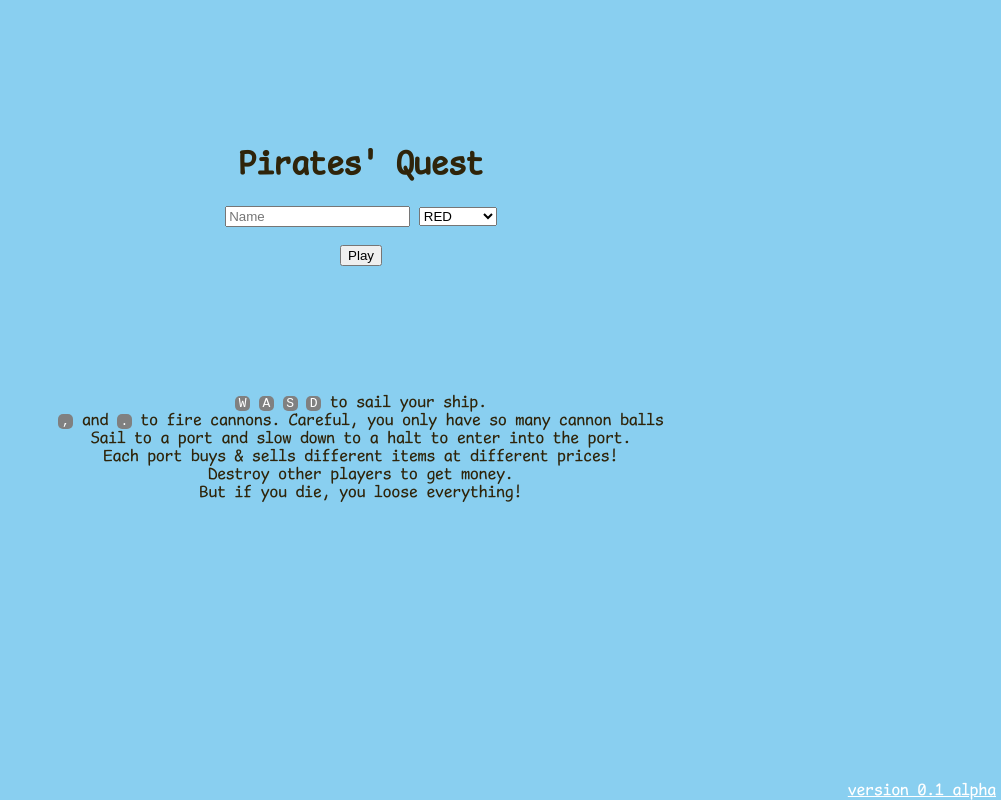
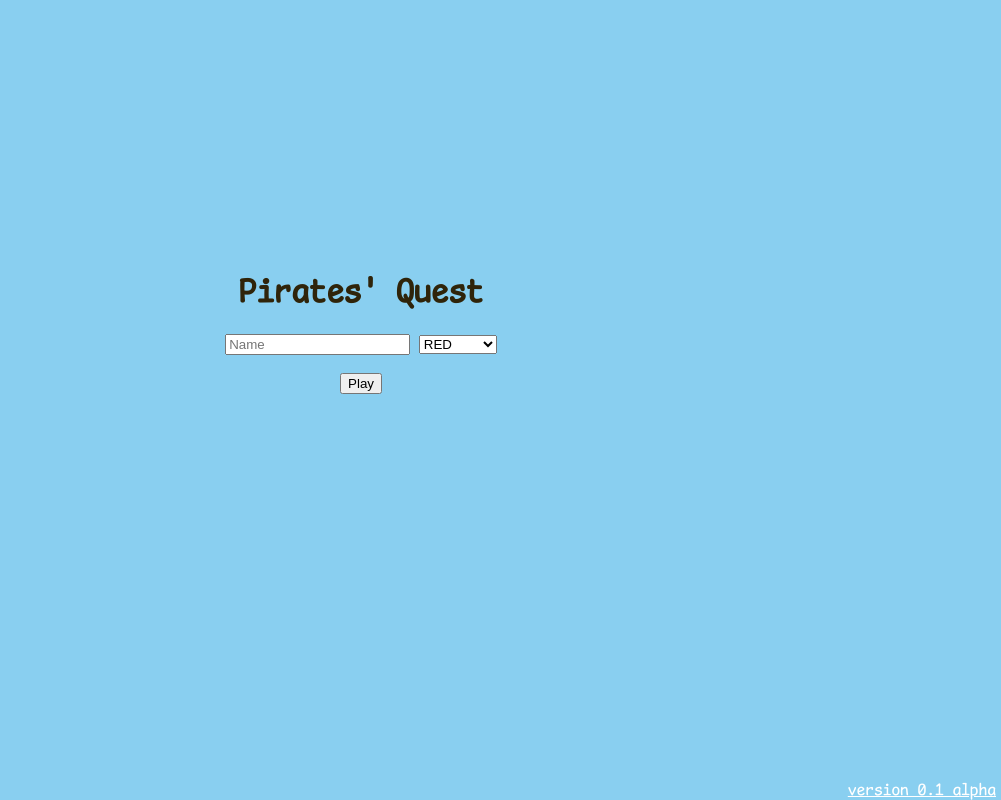
Before and after one commit to joshgrift/pirates, a Vue app in the folder client/: page / in a window 1280 px wide. Shown: the whole page, without its empty margins (279-1280 px from the left). Built offline with nearby package versions, Linux system fonts and the light colour scheme.

Commit message:
Main Menu cleaned up

```diff
--- a/client/index.html
+++ b/client/index.html
@@ -17,14 +17,6 @@
       </select><br><br>
       <button id="startButton">Play</button>
 
-      <p class="howto">
-        <code>W</code> <code>A</code> <code>S</code> <code>D</code> to sail your ship. <br>
-        <code>,</code> and <code>.</code> to fire cannons. Careful, you only have so many cannon balls<br>
-        Sail to a port and slow down to a halt to enter into the port. <br>
-        Each port buys & sells different items at different prices!<br>
-        Destroy other players to get money. <br>
-        But if you die, you loose everything!
-      </p>
       <div class="version">
         <a href="https://github.com/dotjersh/pirates" >version 0.1 alpha</a>
       </div>
@@ -117,7 +109,7 @@
           <canvas width=500 height=500></canvas>
         </div>
 
-        <div class="dialogue open">
+        <div class="dialogue">
           <img src="/assets/characters/a.png" height=100 width=100>
           <p>Welcome to Pirates' Quest, Captain! I'm Anne, your first mate. <br>
           Let's get underway, press <code>W</code> to raise the sail.</p>
--- a/client/src/style.scss
+++ b/client/src/style.scss
@@ -26,7 +26,7 @@ body {
     display: block;
   }
   text-align: center;
-  padding-top: 10%;
+  padding-top: 20%;
 
   .version {
     position: fixed;
```
